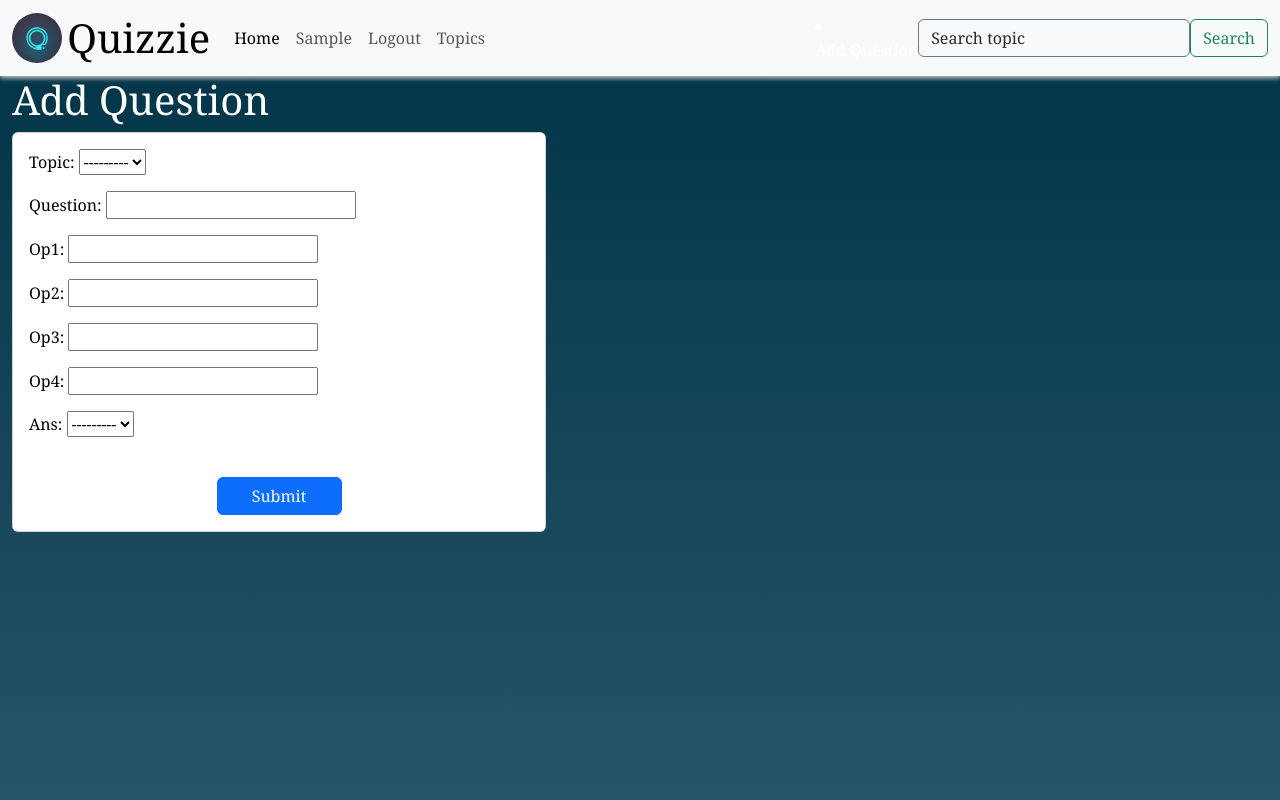
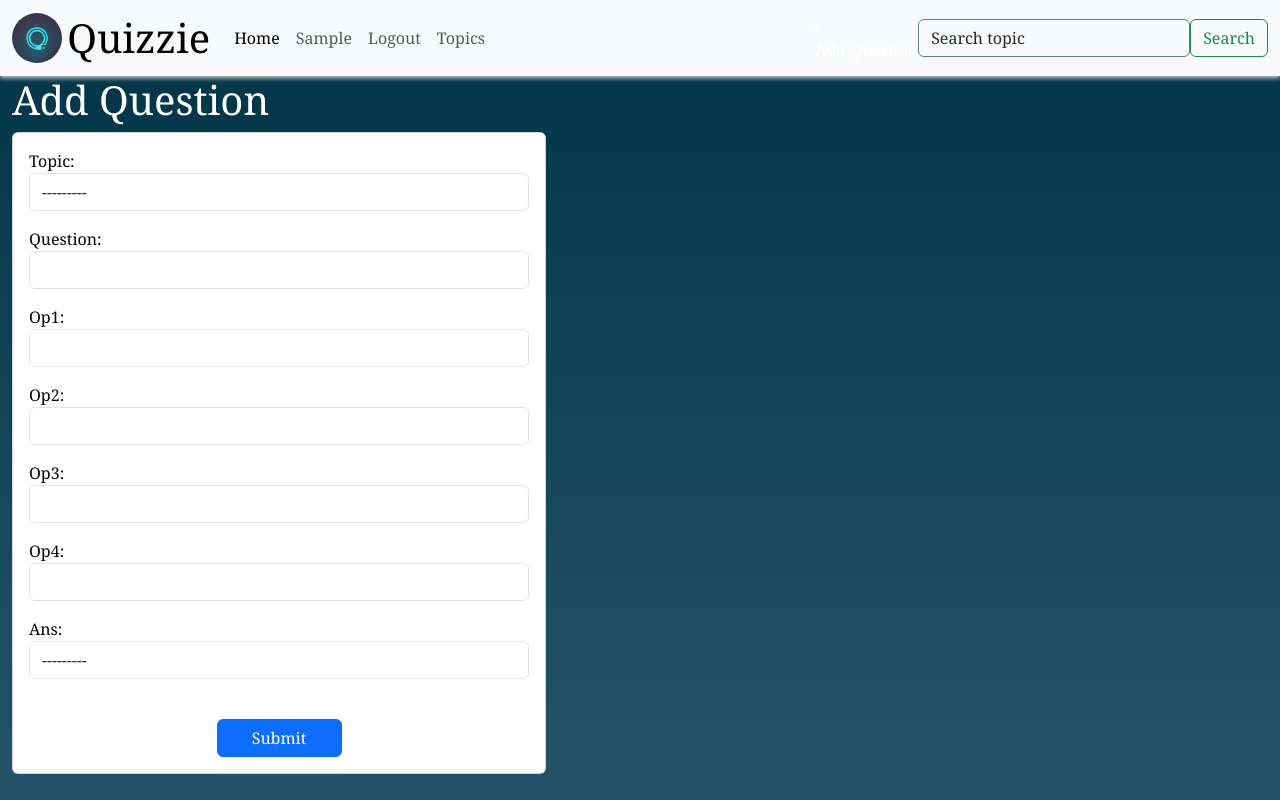
Before and after one commit to Kelly-Nesh/QuizWiz, a Django app: page /addQuestion/ in a window 1280 px wide. Run offline with Django 3.2, Linux system fonts and the light colour scheme; the visitor is signed in with stand-in values (Sample User, id 1); data that the repository does not hold is empty.

Commit message:
form control styles

```diff
--- a/static/css/styles.css
+++ b/static/css/styles.css
@@ -1,7 +1,7 @@
 * {
   margin: 0;
   padding: 0;
-  font-family: Cambria, Cochin, Georgia, Times, 'Times New Roman', serif;
+  font-family: Cambria, Cochin, Georgia, Times, "Times New Roman", serif;
 }
 a {
   text-decoration: none;
@@ -62,6 +62,24 @@
   flex: 0 0 auto;
   width: 48%;
 }
+form.add-q p input, form.add-q select {
+  background: transparent;
+  color: #f5f5f5;
+  border-color: #637b86;
+  display: block;
+  width: 100%;
+  padding: 0.375rem 0.75rem;
+  font-size: 1rem;
+  font-weight: 400;
+  line-height: 1.5;
+  color: var(--bs-body-color);
+  appearance: none;
+  background-color: var(--bs-body-bg);
+  background-clip: padding-box;
+  border: var(--bs-border-width) solid var(--bs-border-color);
+  border-radius: var(--bs-border-radius);
+  transition: border-color 0.15s ease-in-out, box-shadow 0.15s ease-in-out;
+}
 @media (min-width: 768px) {
   div.topic.col-md-4 {
     flex: 0 0 auto;
```
